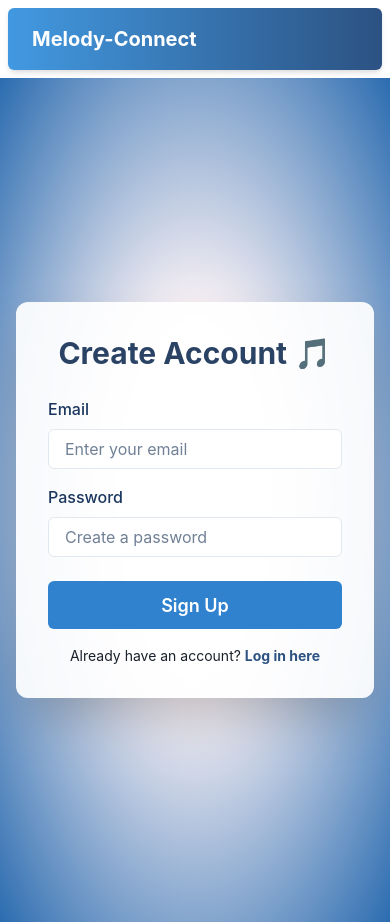
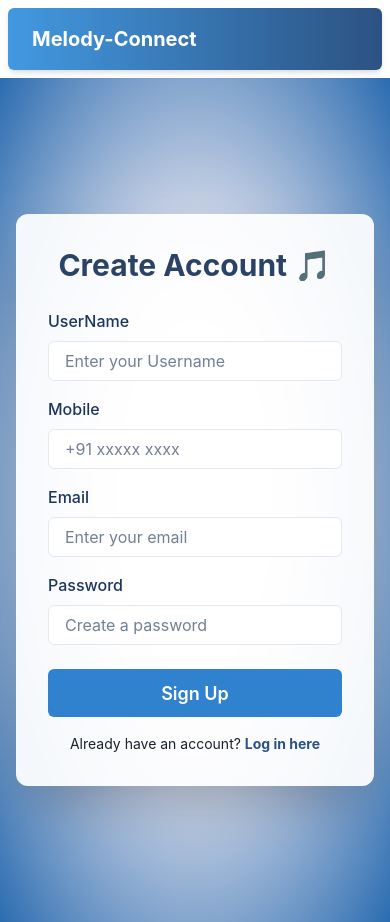
Before and after one commit to Jithin2182/Melody-connect-web, a React (Create React App) app: page /register in a window 390 px wide. Built offline with nearby package versions, Linux system fonts and the light colour scheme; no server answers.

Commit message:
added mobile and username in register

```diff
--- a/src/components/Register.js
+++ b/src/components/Register.js
@@ -20,6 +20,9 @@ const Register = () => {
 
   const [email, setEmail] = useState("");
   const [password, setPassword] = useState("");
+  const [userName, setUserName] = useState("");
+  const [mobile, setMobile] = useState("");
+
   const [error, setError] = useState("");
 
   const handleSignUp = async () => {
@@ -53,6 +56,30 @@ const Register = () => {
         <Heading textAlign="center" mb={6} color="blue.800">
           Create Account 🎵
         </Heading>
+
+        <FormControl mb={4}>
+          <FormLabel color="blue.900">UserName</FormLabel>
+          <Input
+            type="userName"
+            placeholder="Enter your Username"
+            bg="white"
+            value={userName}
+            onChange={(e) => setUserName(e.target.value)}
+            _focus={{ borderColor: "blue.500", boxShadow: "0 0 0 1px blue.500" }}
+          />
+        </FormControl>
+
+        <FormControl mb={4}>
+          <FormLabel color="blue.900">Mobile</FormLabel>
+          <Input
+            type="mobile"
+            placeholder="+91 xxxxx xxxx"
+            bg="white"
+            value={mobile}
+            onChange={(e) => setMobile(e.target.value)}
+            _focus={{ borderColor: "blue.500", boxShadow: "0 0 0 1px blue.500" }}
+          />
+        </FormControl>
 
         <FormControl mb={4}>
           <FormLabel color="blue.900">Email</FormLabel>
```
